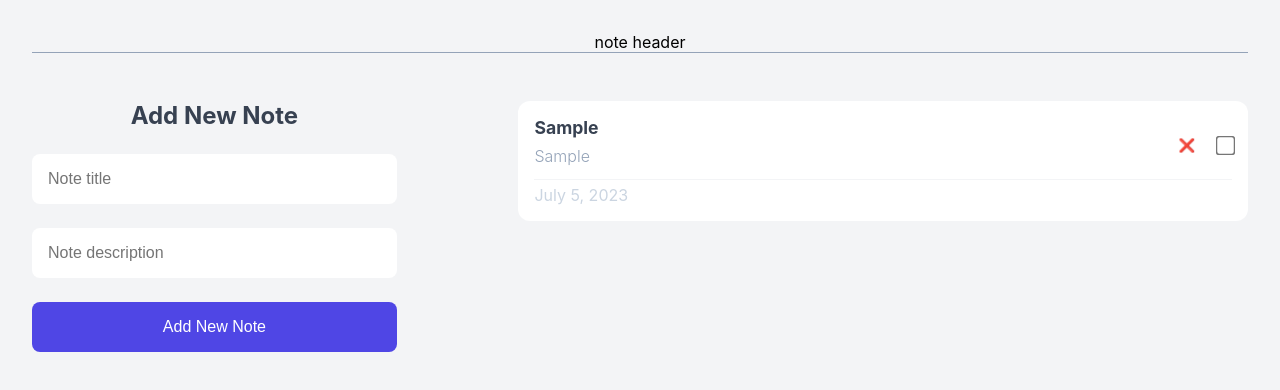
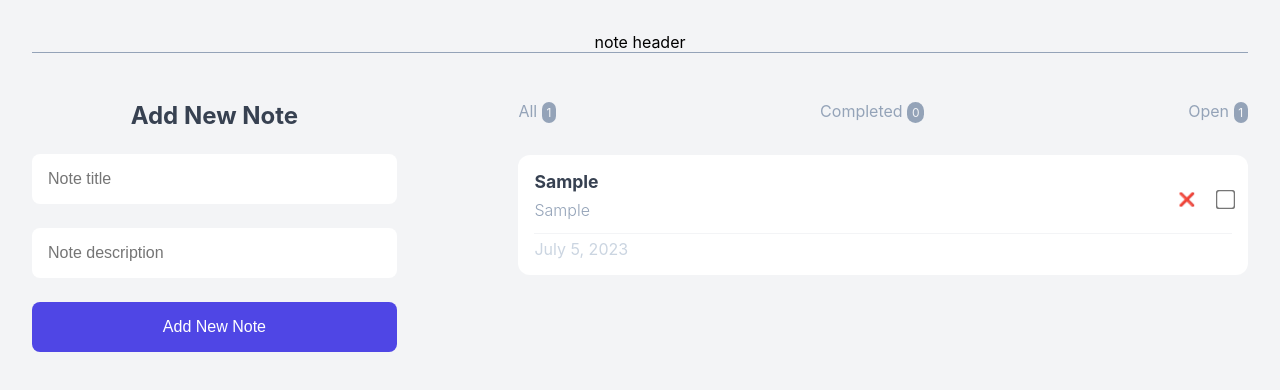
Before and after one commit to sahebmohammadi/02-Note-App, a React (Vite) app: page / in a window 1280 px wide. Both pictures are taken after typing "Sample", "Sample" into the empty fields and a click on the button "Add New Note". Shown: the top 390 px of the page. Built offline with nearby package versions, Linux system fonts and the light colour scheme.

Commit message:
NoteStatus

```diff
--- a/src/App.jsx
+++ b/src/App.jsx
@@ -2,6 +2,7 @@
 import "./App.css";
 import AddNewNote from "./components/AddNewNote";
 import NoteList from "./components/NoteList";
+import NoteStatus from "./components/NoteStatus";
 
 function App() {
   const [notes, setNotes] = useState([]);
@@ -36,6 +37,7 @@
       <div className="note-app">
         <AddNewNote onAddNote={hanldeAddNote} />
         <div className="note-container">
+          <NoteStatus notes={notes} />
           <NoteList
             notes={notes}
             onDelete={handleDeleteNote}
--- /dev/null
+++ b/src/components/NoteStatus.jsx
@@ -0,0 +1,23 @@
+function NoteStatus({ notes }) {
+  const allNotes = notes.length;
+  const completedNotes = notes.filter((n) => n.completed).length;
+  const unCompletedNotes = allNotes - completedNotes;
+
+  if (!allNotes) return <h2>No notes has already been added.</h2>;
+
+  return (
+    <ul className="note-status">
+      <li>
+        All <span>{allNotes}</span>
+      </li>
+      <li>
+        Completed <span>{completedNotes}</span>
+      </li>
+      <li>
+        Open <span>{unCompletedNotes}</span>
+      </li>
+    </ul>
+  );
+}
+
+export default NoteStatus;
```
